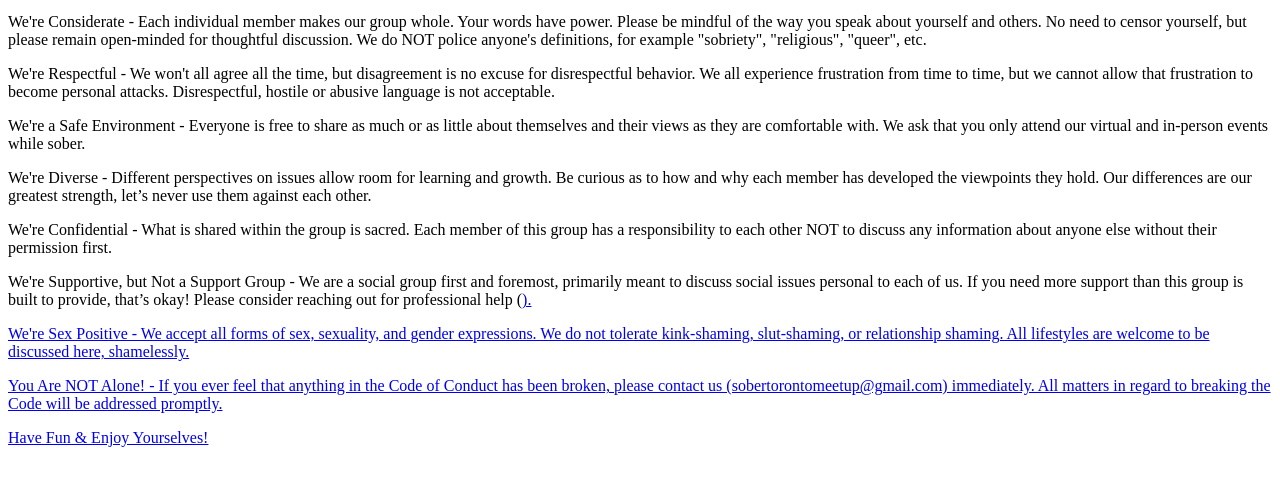
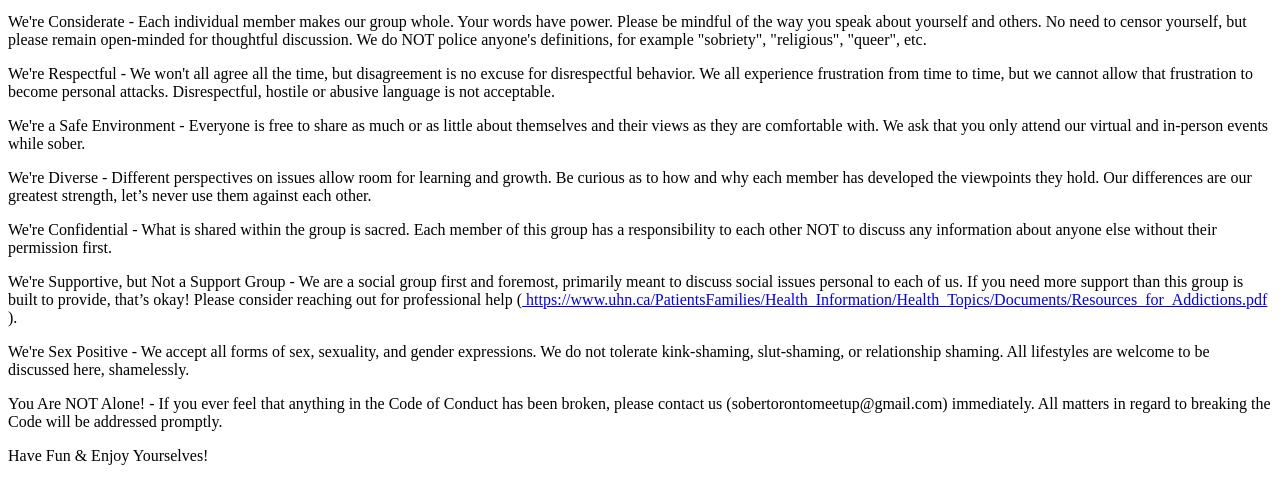
Before and after one commit to Sober-Toronto/Sober-Toronto.github.io, a plain HTML site: page index.html in a window 1280 px wide. Shown: the part 105-608 px from the top of the page. Drawn offline with Linux system fonts and the light colour scheme.

Commit message:
Update index.html

```diff
--- a/index.html
+++ b/index.html
@@ -24,7 +24,10 @@ We're Confidential - What is shared within the group is sacred. Each member of t
 </p>
 
 <p>
-We're Supportive, but Not a Support Group - We are a social group first and foremost, primarily meant to discuss social issues personal to each of us. If you need more support than this group is built to provide, that’s okay! Please consider reaching out for professional help (<a href="https://www.uhn.ca/PatientsFamilies/Health_Information/Health_Topics/Documents/Resources_for_Addictions.pdf"/>).
+We're Supportive, but Not a Support Group - We are a social group first and foremost, primarily meant to discuss social issues personal to each of us. If you need more support than this group is built to provide, that’s okay! Please consider reaching out for professional help
+  (<a href="https://www.uhn.ca/PatientsFamilies/Health_Information/Health_Topics/Documents/Resources_for_Addictions.pdf">
+  https://www.uhn.ca/PatientsFamilies/Health_Information/Health_Topics/Documents/Resources_for_Addictions.pdf
+  </a>).
 </p>
 
 <p>
```
